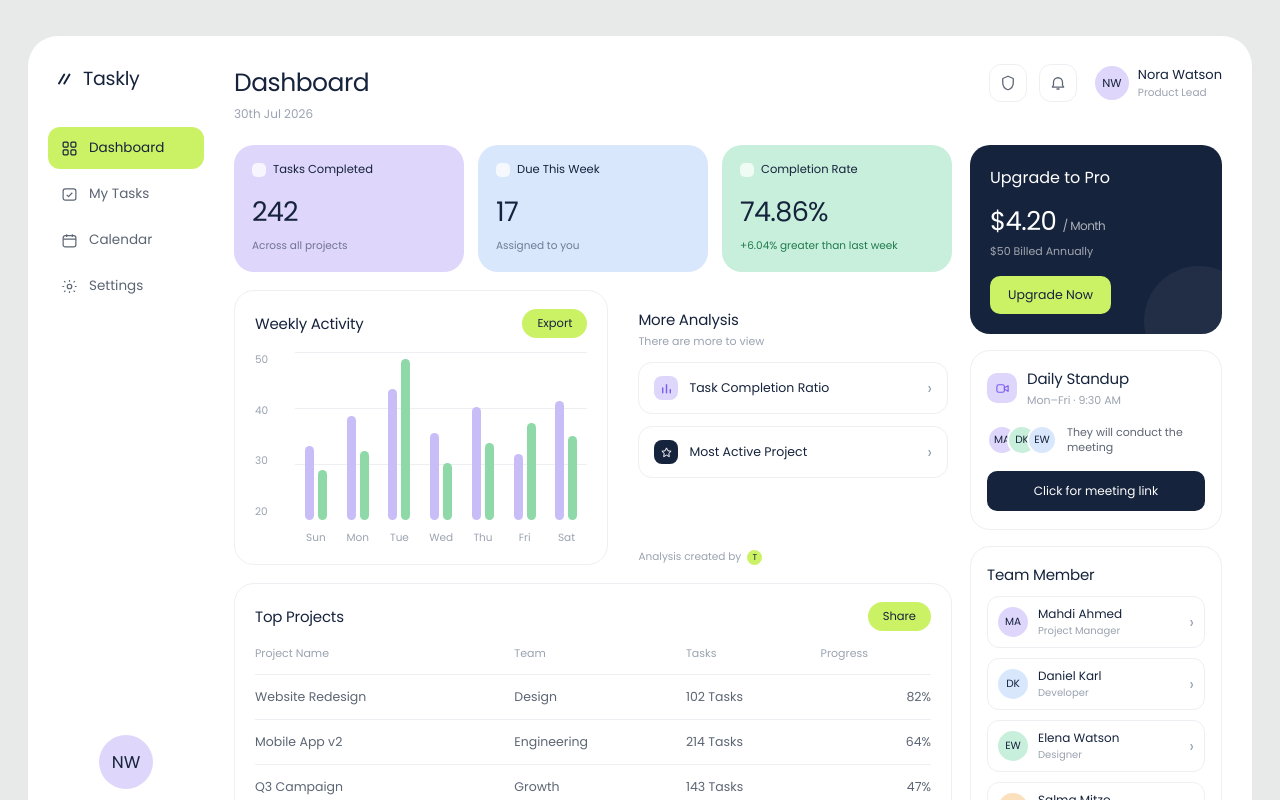
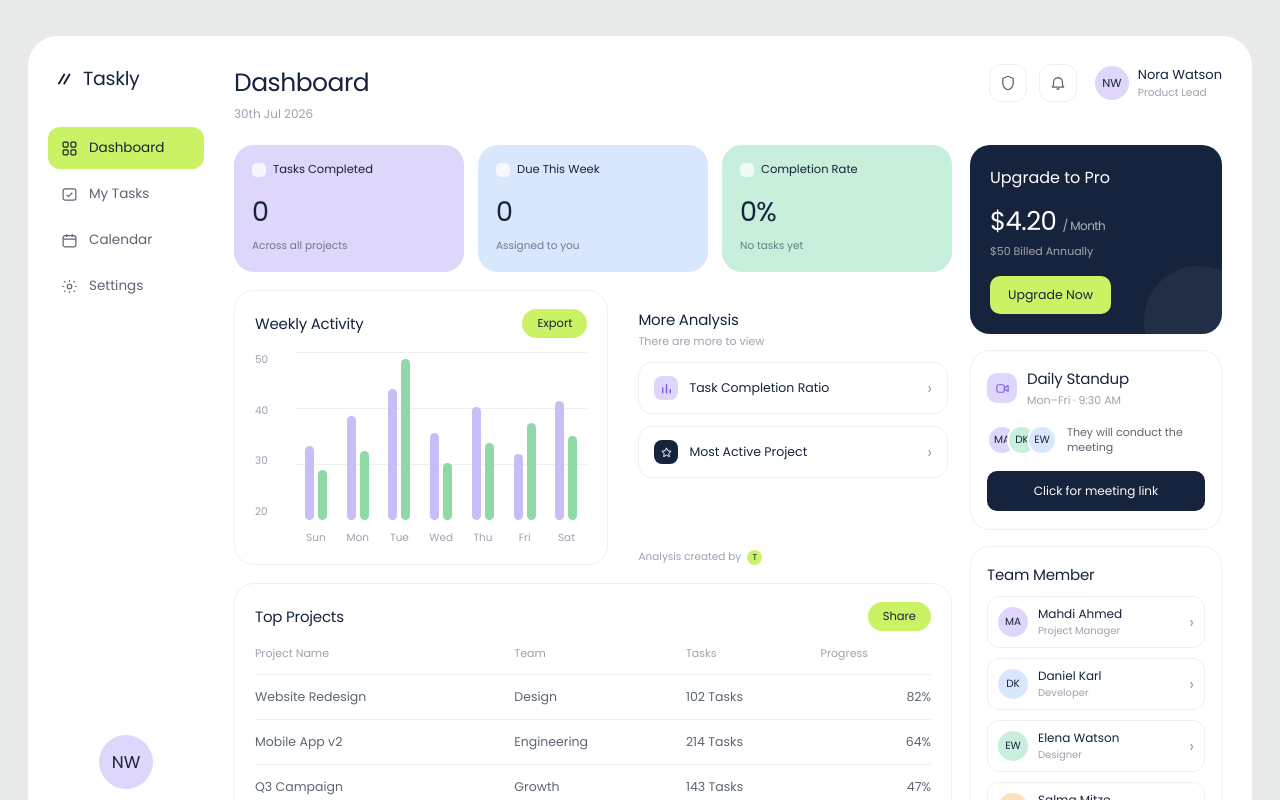
Before and after one commit to serdeljac/TaskApp_Self, a React (Vite) app: page / in a window 1280 px wide. Shown: the top 800 px of the page. Built offline with nearby package versions, Linux system fonts and the light colour scheme.

Commit message:
Dashboard's first section feature updates

```diff
--- a/src/App.css
+++ b/src/App.css
@@ -1,11 +1,8 @@
 /*
- * STEP 06 — `.task-delete`, the trash button at the end of each row.
- *
- * It sits in the row's normal flex order after the priority badge, so no
- * positioning is involved. It stays visible rather than appearing on hover:
- * hover-only controls are invisible on touch screens and hard to discover.
- * Muted grey by default, and it borrows the High-priority red on hover so the
- * destructive meaning is obvious before the click, not after.
+ * STEP 07 — no new styling. The Dashboard stat cards became functional purely
+ * in Dashboard.tsx; `.stat-note-up` was deleted here because computing a real
+ * percentage removed the last thing that used it — a hand-written "up" colour
+ * for a trend the app has no data to back.
  */
 
 :root {
@@ -334,11 +331,6 @@
   margin-top: 6px;
   font-size: 10.5px;
   color: rgba(22, 35, 60, 0.55);
-}
-
-.stat-note-up {
-  color: #1f7a4d;
-  font-weight: 600;
 }
 
 /* ---------- generic card ---------- */
--- /dev/null
+++ b/src/lib/tasks.ts
@@ -0,0 +1,74 @@
+//This is the name of the local storage
+const STORAGE_KEY = 'taskly.tasks'
+
+//TYPESCRIPT: Assigned types
+export type Priority = 'high' | 'medium' | 'low'
+export type Task = {
+  id: string
+  name: string
+  group: string
+  priority: Priority
+  due: string
+  complete: boolean
+}
+
+//This is a guard function to check the quality of information that is in local storage
+//It will be dismissed if the object doesn't meet the specifications
+function toTask(value: unknown): Task | null {
+  if (typeof value !== 'object' || value === null) return null
+  const candidate = value as Record<string, unknown>
+
+  if (typeof candidate.id !== 'string') return null
+  if (typeof candidate.name !== 'string') return null
+  if (typeof candidate.group !== 'string') return null
+  if (typeof candidate.due !== 'string') return null
+  if (
+    candidate.priority !== 'high' &&
+    candidate.priority !== 'medium' &&
+    candidate.priority !== 'low'
+  ) {
+    return null
+  }
+
+  return {
+    id: candidate.id,
+    name: candidate.name,
+    group: candidate.group,
+    priority: candidate.priority,
+    due: candidate.due,
+    complete: candidate.complete === true,
+  }
+}
+
+//Use Promise to load and check each task in Local Storage, then append
+export function loadTasks(): Task[] {
+  try {
+    const raw = localStorage.getItem(STORAGE_KEY)
+    if (!raw) return []
+    const parsed: unknown = JSON.parse(raw)
+    if (!Array.isArray(parsed)) return []
+    return parsed.map(toTask).filter((task) => task !== null)
+  } catch {
+    return []
+  }
+}
+
+export function parseDueDate(due: string): Date {
+  const [year, month, day] = due.split('-').map(Number)
+  return new Date(year, month - 1, day)
+}
+
+export function saveTasks(tasks: Task[]): void {
+  try {
+    localStorage.setItem(STORAGE_KEY, JSON.stringify(tasks))
+  } catch {
+    // Storage blocked or full. The list still works for this session.
+  }
+}
+
+export function toDateKey(date: Date): string {
+  const year = date.getFullYear()
+  const month = String(date.getMonth() + 1).padStart(2, '0')
+  const day = String(date.getDate()).padStart(2, '0')
+  return `${year}-${month}-${day}`
+}
--- a/src/pages/Dashboard.tsx
+++ b/src/pages/Dashboard.tsx
@@ -1,4 +1,25 @@
+import { loadTasks, toDateKey } from '../lib/tasks.ts'
+
 function Dashboard() {
+  //contains all the tasks from storage
+  const tasks = loadTasks()
+
+  const doneCount = tasks.filter((task) => task.complete).length
+  const totalCount = tasks.length
+
+  const today = new Date()
+  const weekEnd = new Date(today)
+  weekEnd.setDate(today.getDate() + 6)
+  const todayKey = toDateKey(today)
+  const weekEndKey = toDateKey(weekEnd)
+  const dueThisWeekCount = tasks.filter(
+    (task) => !task.complete && task.due >= todayKey && task.due <= weekEndKey,
+  ).length
+
+  const completionRateText =
+    totalCount === 0 ? '0%' : `${((doneCount / totalCount) * 100).toFixed(2)}%`
+  const completionNote = totalCount === 0 ? 'No tasks yet' : `${doneCount} of ${totalCount} tasks done`
+
   return (
     <>
       <header className="topbar">
@@ -37,7 +58,7 @@ function Dashboard() {
                 <span className="stat-dot" />
                 Tasks Completed
               </p>
-              <p className="stat-value">242</p>
+              <p className="stat-value">{doneCount}</p>
               <p className="stat-note">Across all projects</p>
             </article>
 
@@ -46,7 +67,7 @@ function Dashboard() {
                 <span className="stat-dot" />
                 Due This Week
               </p>
-              <p className="stat-value">17</p>
+              <p className="stat-value">{dueThisWeekCount}</p>
               <p className="stat-note">Assigned to you</p>
             </article>
 
@@ -55,8 +76,8 @@ function Dashboard() {
                 <span className="stat-dot" />
                 Completion Rate
               </p>
-              <p className="stat-value">74.86%</p>
-              <p className="stat-note stat-note-up">+6.04% greater than last week</p>
+              <p className="stat-value">{completionRateText}</p>
+              <p className="stat-note">{completionNote}</p>
             </article>
           </section>
 
--- a/src/pages/MyTasks.tsx
+++ b/src/pages/MyTasks.tsx
@@ -5,76 +5,17 @@ import { useRef, useState, useEffect  } from 'react'
 //This is a Type, not a function in the react module
 import type { SubmitEvent } from 'react'
 
-//This is the name of the local storage
-const STORAGE_KEY = 'taskly.tasks'
+//If commonly used functions, place into a seperate folder
+import { loadTasks, parseDueDate, saveTasks, toDateKey } from '../lib/tasks.ts'
 
-//TYPESCRIPT: Assigned types
-type Priority = 'high' | 'medium' | 'low'
-type Task = {
-  id: string
-  name: string
-  group: string
-  priority: Priority
-  due: string
-  complete: boolean
-}
+//The return types should be in the same folder unless for specific reasons
+import type { Priority, Task } from '../lib/tasks.ts'
 
 // Sort order for priority, and the display text for each.
 const PRIORITY_RANK: Record<Priority, number> = { high: 0, medium: 1, low: 2 }
 const PRIORITY_LABEL: Record<Priority, string> = { high: 'High', medium: 'Medium', low: 'Low' }
 
-//This is a guard function to check the quality of information that is in local storage
-//It will be dismissed if the object doesn't meet the specifications
-function toTask(value: unknown): Task | null {
-  if (typeof value !== 'object' || value === null) return null
-  const candidate = value as Record<string, unknown>
 
-  if (typeof candidate.id !== 'string') return null
-  if (typeof candidate.name !== 'string') return null
-  if (typeof candidate.group !== 'string') return null
-  if (typeof candidate.due !== 'string') return null
-  if (
-    candidate.priority !== 'high' &&
-    candidate.priority !== 'medium' &&
-    candidate.priority !== 'low'
-  ) {
-    return null
-  }
-
-  return {
-    id: candidate.id,
-    name: candidate.name,
-    group: candidate.group,
-    priority: candidate.priority,
-    due: candidate.due,
-    complete: candidate.complete === true,
-  }
-}
-
-//Use Promise to load and check each task in Local Storage, then append
-function loadTasks(): Task[] {
-  try {
-    const raw = localStorage.getItem(STORAGE_KEY)
-    if (!raw) return []
-    const parsed: unknown = JSON.parse(raw)
-    if (!Array.isArray(parsed)) return []
-    return parsed.map(toTask).filter((task) => task !== null)
-  } catch {
-    return []
-  }
-}
-
-function parseDueDate(due: string): Date {
-  const [year, month, day] = due.split('-').map(Number)
-  return new Date(year, month - 1, day)
-}
-
-function toDateKey(date: Date): string {
-  const year = date.getFullYear()
-  const month = String(date.getMonth() + 1).padStart(2, '0')
-  const day = String(date.getDate()).padStart(2, '0')
-  return `${year}-${month}-${day}`
-}
 
 function groupTitle(due: string): string {
   const today = new Date()
@@ -86,6 +27,7 @@ function groupTitle(due: string): string {
   return parseDueDate(due).toLocaleDateString(undefined, { weekday: 'long' })
 }
 
+
 function groupDate(due: string): string {
   return parseDueDate(due).toLocaleDateString(undefined, {
     day: 'numeric',
@@ -93,6 +35,7 @@ function groupDate(due: string): string {
     year: 'numeric',
   })
 }
+
 
 function groupByDate(tasks: Task[]) {
   const byDate = new Map<string, Task[]>()
@@ -113,8 +56,8 @@ function groupByDate(tasks: Task[]) {
 
 
 
+function MyTasks() {
 
-function MyTasks() {
     //This is the dialog box that will open and close
     const dialogRef = useRef<HTMLDialogElement>(null)
     //This is the actual form data within the dialog box
@@ -123,16 +66,12 @@ function MyTasks() {
     const [tasks, setTasks] = useState(loadTasks)
 
     //Used during mutation that will store the new task from the form into the Local Storage
+    //Function now in lib
     useEffect(() => {
-        try {
-        localStorage.setItem(STORAGE_KEY, JSON.stringify(tasks))
-        } catch {
-        // Storage blocked or full. The list still works for this session.
-        }
+      saveTasks(tasks)
     }, [tasks])
 
     function openDialog() {
-        console.log(formRef.current, dialogRef.current)
         //If the form has data, clear it
         formRef.current?.reset()
         //Use 'showModal' to prevent interaction behind the dialog
```
